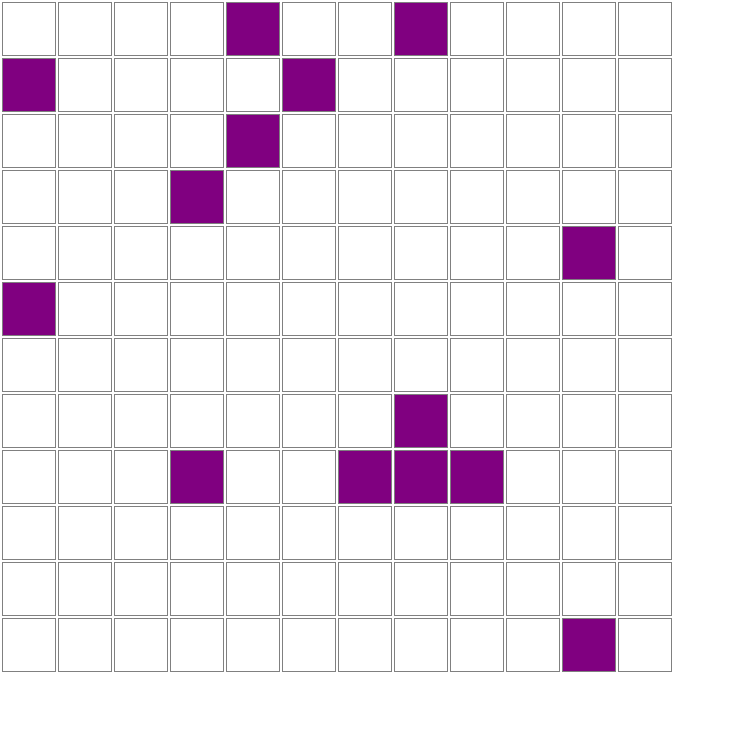
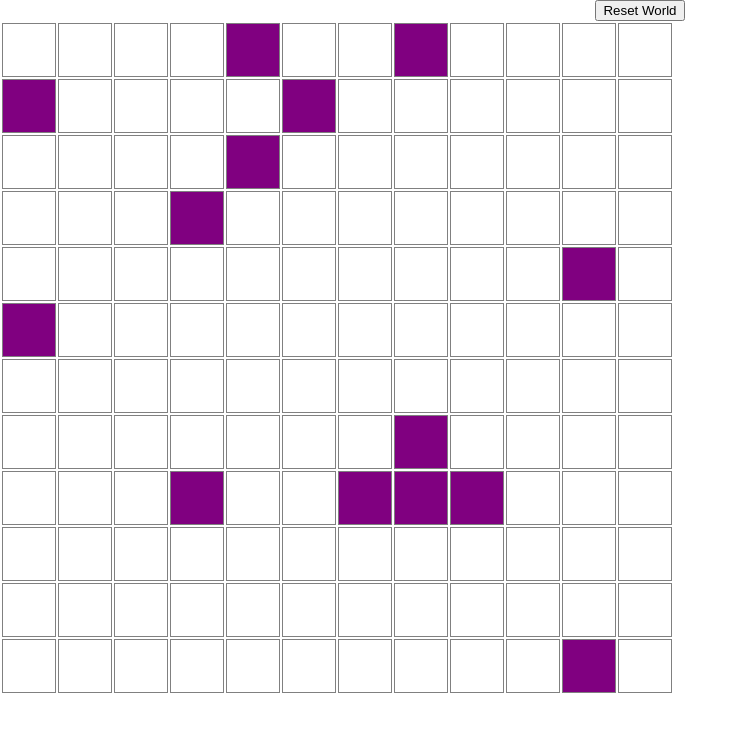
Before and after one commit to jwworth/conway, a React (Create React App) app: page / in a window 1280 px wide. Shown: the top 732 px of the page, without its empty margins (0-746 px from the left). Built offline with nearby package versions, Linux system fonts and the light colour scheme.

Commit message:
Add a randomize world button

```diff
--- a/src/App.js
+++ b/src/App.js
@@ -20,6 +20,12 @@ class App extends Component {
     return world;
   };
 
+  randomizeWorld = () => {
+    this.setState({
+      dataModel: this.randomWorld(this.state.sideLength),
+    });
+  };
+
   chunk = (arr, chunkSize) => {
     let groups = [], i;
     for (i = 0; i < arr.length; i += chunkSize) {
@@ -33,6 +39,7 @@ class App extends Component {
   render() {
     return (
       <div className="App">
+        <button onClick={() => this.randomizeWorld()}>Reset World</button>
         <table>
           <tbody>
             {this.chunk(
```
